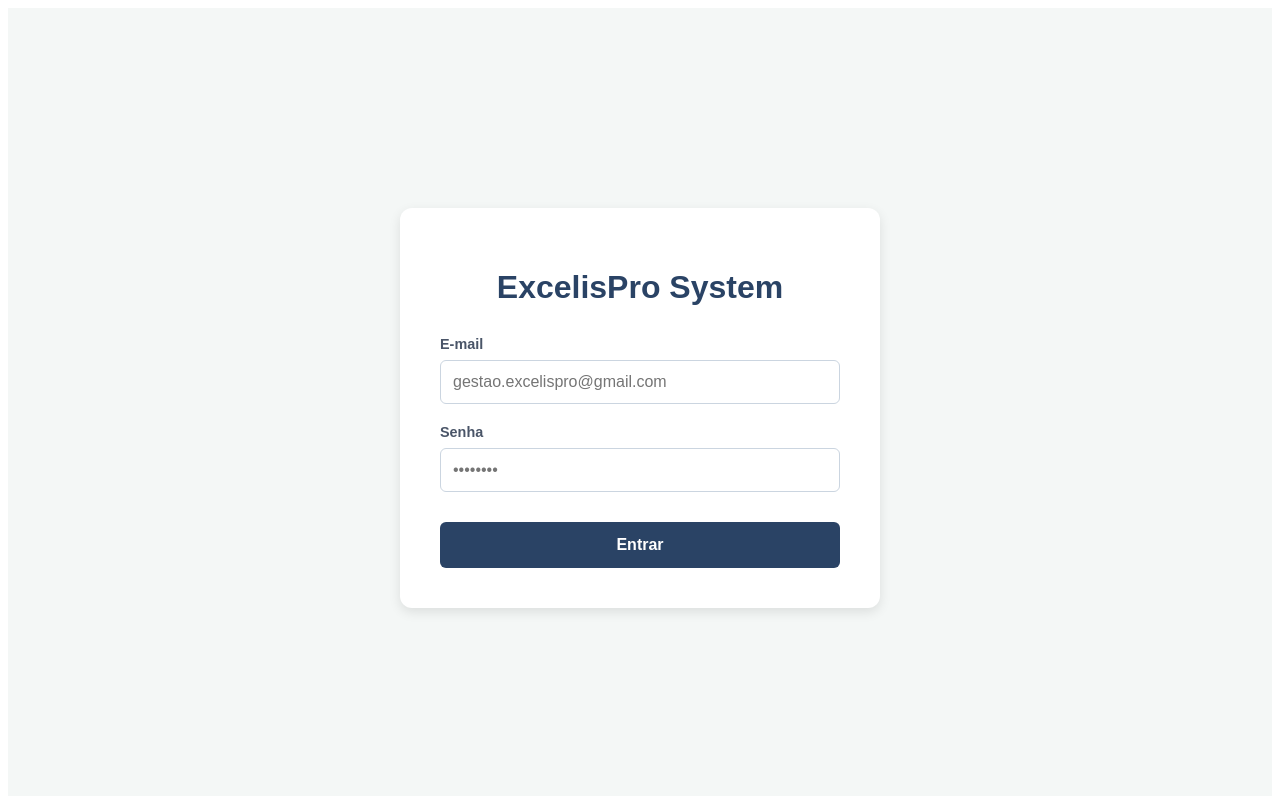
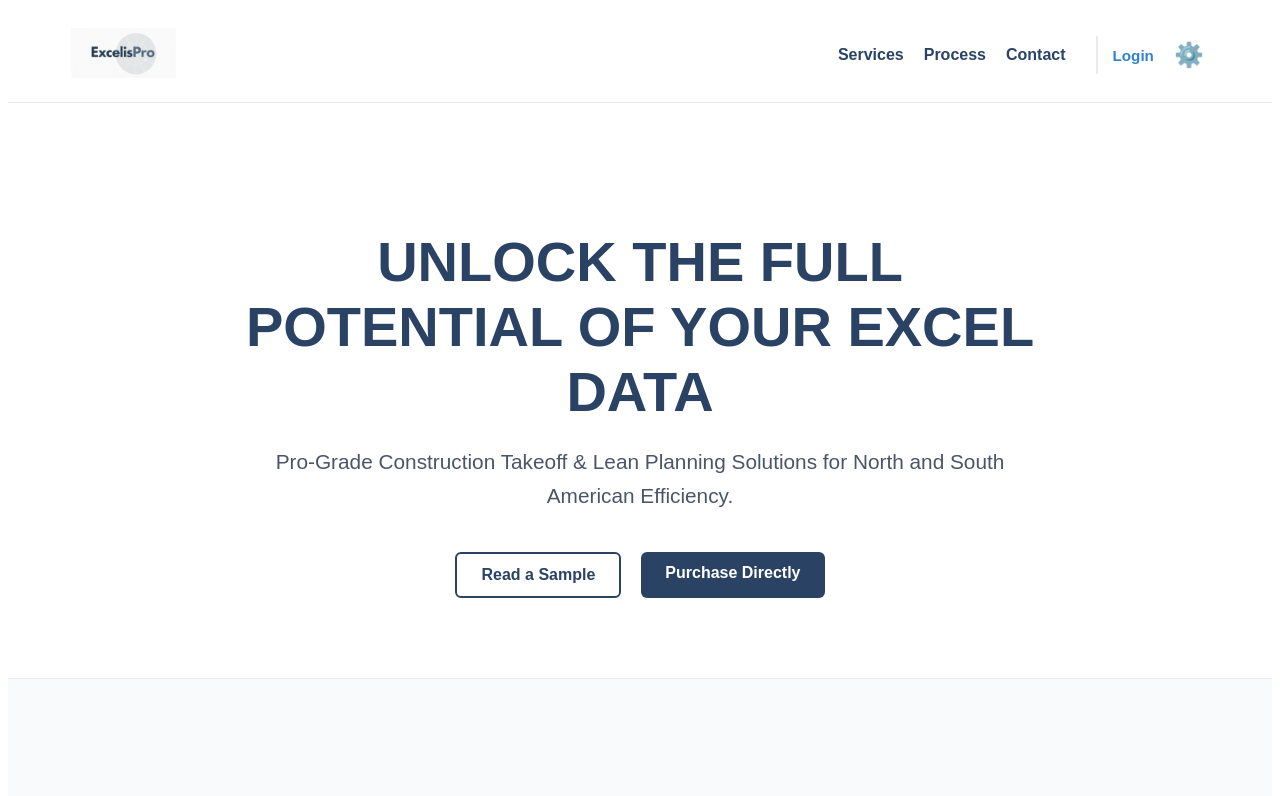
Before and after one commit to gestaoexcelispro/excelispro, a Next.js app: page / in a window 1280 px wide. Shown: the top 796 px of the page. Built offline with nearby package versions, Linux system fonts and the light colour scheme.

Commit message:
Update page.js

```diff
--- a/src/app/page.js
+++ b/src/app/page.js
@@ -1,90 +1,33 @@
-'use client';
-import { useState } from 'react';
-import { useRouter } from 'next/navigation';
-import { supabase } from '../../lib/supabase';
+import ActionButtons from '../components/ActionButtons';
+import Header from '../components/Header';
+import Services from '../components/Services';
+import Process from '../components/Process';
+import Contact from '../components/Contact';
+import Footer from '../components/Footer';
 
-export default function Login() {
-  const [email, setEmail] = useState('');
-  const [password, setPassword] = useState('');
-  const [error, setError] = useState(null);
-  const [loading, setLoading] = useState(false);
-  const router = useRouter();
+export default function Home() {
+  return (
+    <div style={{ fontFamily: 'sans-serif', margin: 0, padding: 0 }}>
+      <Header />
 
-  const handleLogin = async (e) => {
-    e.preventDefault();
-    setLoading(true);
-    setError(null);
+      <main>
+        {/* Hero Section */}
+        <section style={{ padding: '80px 20px', textAlign: 'center', maxWidth: '800px', margin: '0 auto' }}>
+          <h1 style={{ color: '#2A4365', fontSize: '3.5rem', marginBottom: '15px', fontWeight: 'bold' }}>
+            UNLOCK THE FULL POTENTIAL OF YOUR EXCEL DATA
+          </h1>
+          <p style={{ color: '#4A5568', fontSize: '1.3rem', marginBottom: '40px', lineHeight: '1.6' }}>
+            Pro-Grade Construction Takeoff & Lean Planning Solutions for North and South American Efficiency.
+          </p>
+          <ActionButtons />
+        </section>
 
-    // Chama o cofre do Supabase para verificar e-mail e senha
-    const { data, error } = await supabase.auth.signInWithPassword({
-      email,
-      password,
-    });
+        <Services />
+        <Process />
+        <Contact />
+      </main>
 
-    if (error) {
-      setError('E-mail ou senha incorretos.');
-      setLoading(false);
-    } else {
-      // Se der certo, manda para o painel comercial
-      router.push('/dashboard');
-    }
-  };
-
-  return (
-    <div style={{ display: 'flex', justifyContent: 'center', alignItems: 'center', minHeight: '100vh', backgroundColor: '#f4f7f6', fontFamily: 'sans-serif' }}>
-      <div style={{ backgroundColor: 'white', padding: '40px', borderRadius: '12px', boxShadow: '0 4px 12px rgba(0,0,0,0.1)', width: '100%', maxWidth: '400px' }}>
-        <h1 style={{ color: '#2A4365', textAlign: 'center', marginBottom: '30px' }}>ExcelisPro System</h1>
-
-        <form onSubmit={handleLogin} style={{ display: 'flex', flexDirection: 'column', gap: '20px' }}>
-
-          {error && (
-            <div style={{ color: '#c53030', backgroundColor: '#fed7d7', padding: '10px', borderRadius: '6px', textAlign: 'center', fontSize: '0.9rem', fontWeight: 'bold' }}>
-              {error}
-            </div>
-          )}
-
-          <div>
-            <label style={{ display: 'block', marginBottom: '8px', color: '#4A5568', fontWeight: 'bold', fontSize: '0.9rem' }}>E-mail</label>
-            <input
-              type="email"
-              value={email}
-              onChange={(e) => setEmail(e.target.value)}
-              placeholder="gestao.excelispro@gmail.com"
-              style={{ width: '100%', padding: '12px', borderRadius: '6px', border: '1px solid #cbd5e0', fontSize: '1rem', boxSizing: 'border-box' }}
-              required
-            />
-          </div>
-          <div>
-            <label style={{ display: 'block', marginBottom: '8px', color: '#4A5568', fontWeight: 'bold', fontSize: '0.9rem' }}>Senha</label>
-            <input
-              type="password"
-              value={password}
-              onChange={(e) => setPassword(e.target.value)}
-              placeholder="••••••••"
-              style={{ width: '100%', padding: '12px', borderRadius: '6px', border: '1px solid #cbd5e0', fontSize: '1rem', boxSizing: 'border-box' }}
-              required
-            />
-          </div>
-
-          <button
-            type="submit"
-            disabled={loading}
-            style={{
-              padding: '14px',
-              backgroundColor: loading ? '#a0aec0' : '#2A4365',
-              color: 'white',
-              border: 'none',
-              borderRadius: '6px',
-              fontSize: '1rem',
-              fontWeight: 'bold',
-              cursor: loading ? 'not-allowed' : 'pointer',
-              marginTop: '10px'
-            }}
-          >
-            {loading ? 'Validando...' : 'Entrar'}
-          </button>
-        </form>
-      </div>
+      <Footer />
     </div>
   );
 }
```
